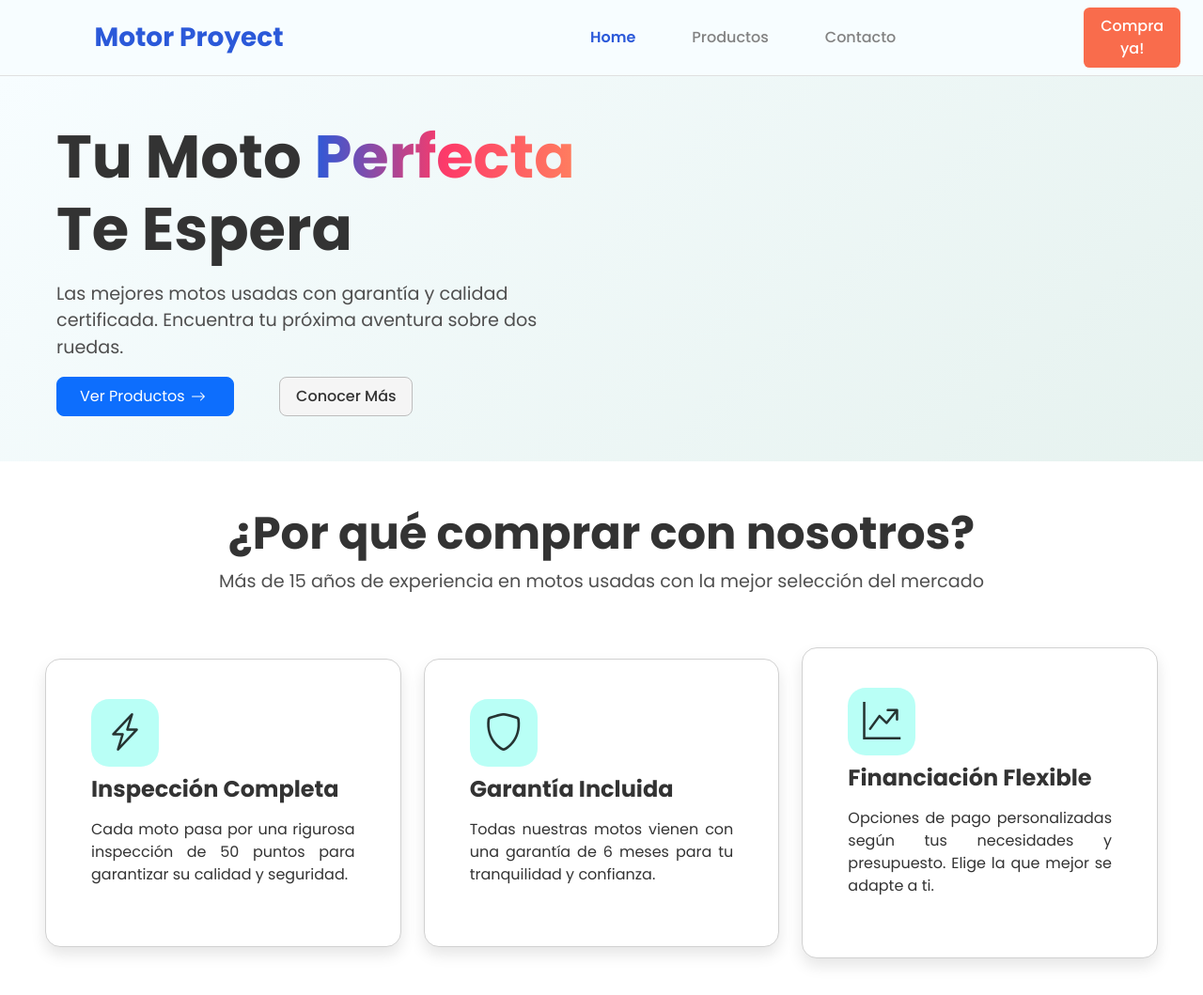
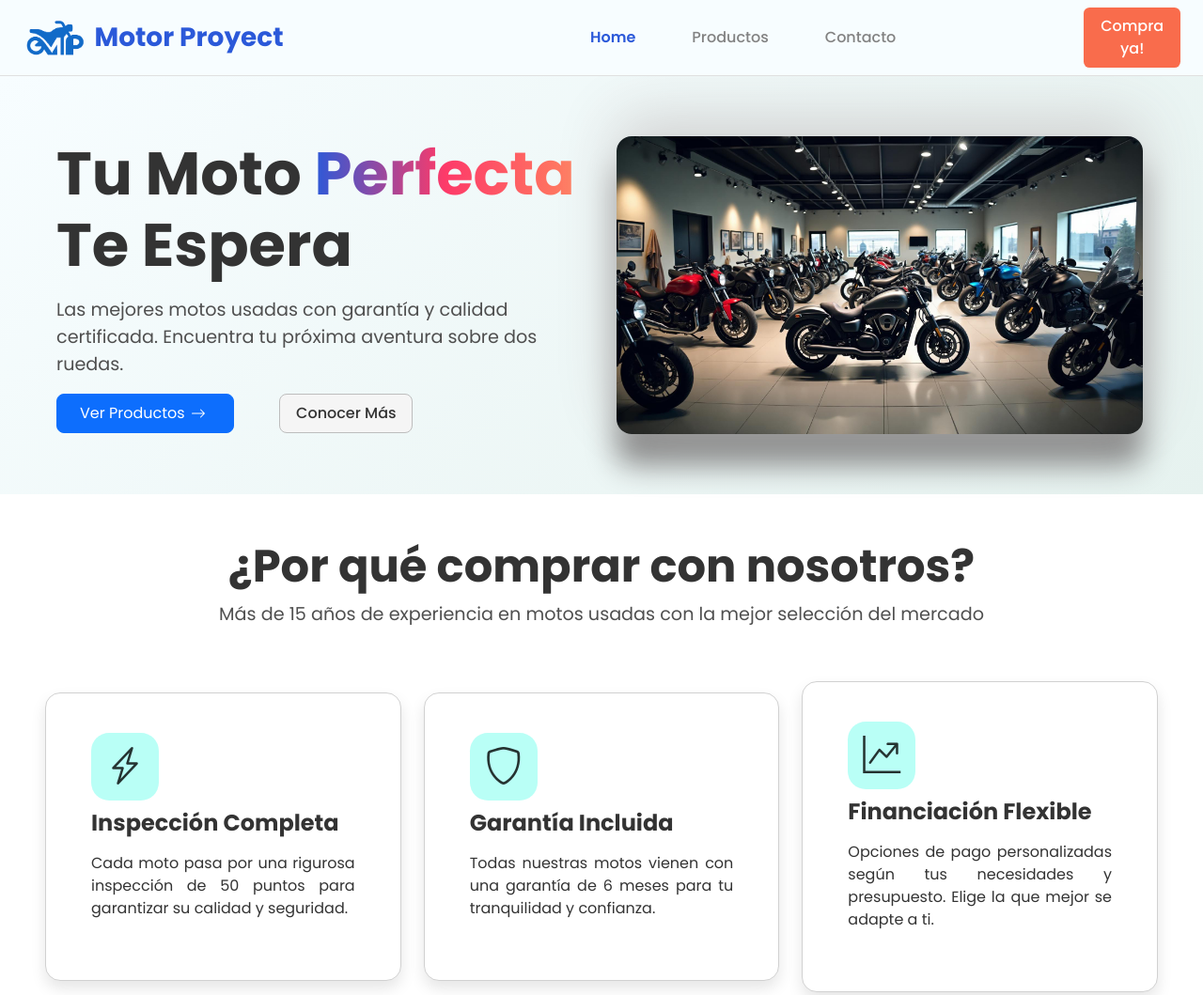
Before and after one commit to J0nathanr0jas18/MotorProyect, a plain HTML site: page index.html in a window 1280 px wide. Shown: the top 1059 px of the page at 94% size. Drawn offline with nearby package versions, Linux system fonts and the light colour scheme; the site is published under a folder, as on GitHub Pages, so addresses that start at the root find nothing.

Commit message:
Update index.html

```diff
--- a/index.html
+++ b/index.html
@@ -16,7 +16,7 @@
     <header class="container-fluid col-12 p-0" id="hd-home">
         <div class="nav-bar container-fluid col-12 d-flex justify-content-between align-items-center p-2 px-4 m-0">
             <div class="logo col-4 d-flex justify-content-start align-items-center">
-                <img src="/assets/img/motorProyect-logo.png" alt="" class="col-2">
+                <img src="assets/img/motorProyect-logo.png" alt="" class="col-2">
                 <span class="col-6 fs-3 text ms-2">Motor Proyect</span>
             </div>
             <nav class="container col-6 ms-5 e-0">
@@ -42,7 +42,7 @@
                 </div>
             </div>
             <div class="col-6 float-end p-3">
-                <img src="/assets/img/products-hero.jpg" class="img-banner col-12" alt="">
+                <img src="assets/img/products-hero.jpg" class="img-banner col-12" alt="">
             </div>
         </div>
     </header>
@@ -103,7 +103,7 @@
     </main>
     <footer class="container-fluid col-12 d-flex flex-row justify-content-between align-items-center p-5 flex-wrap">
         <div class="col-4 footer-logo d-flex flex-column justify-content-center align-items-start gap-2">
-            <img src="/assets/img/motorProyect-logo.png" alt="">
+            <img src="assets/img/motorProyect-logo.png" alt="">
             <p>
                 Tu tienda de confianza en motos usadas. <br>
                 Calidad, garantía y servicio en cada compra.
```
